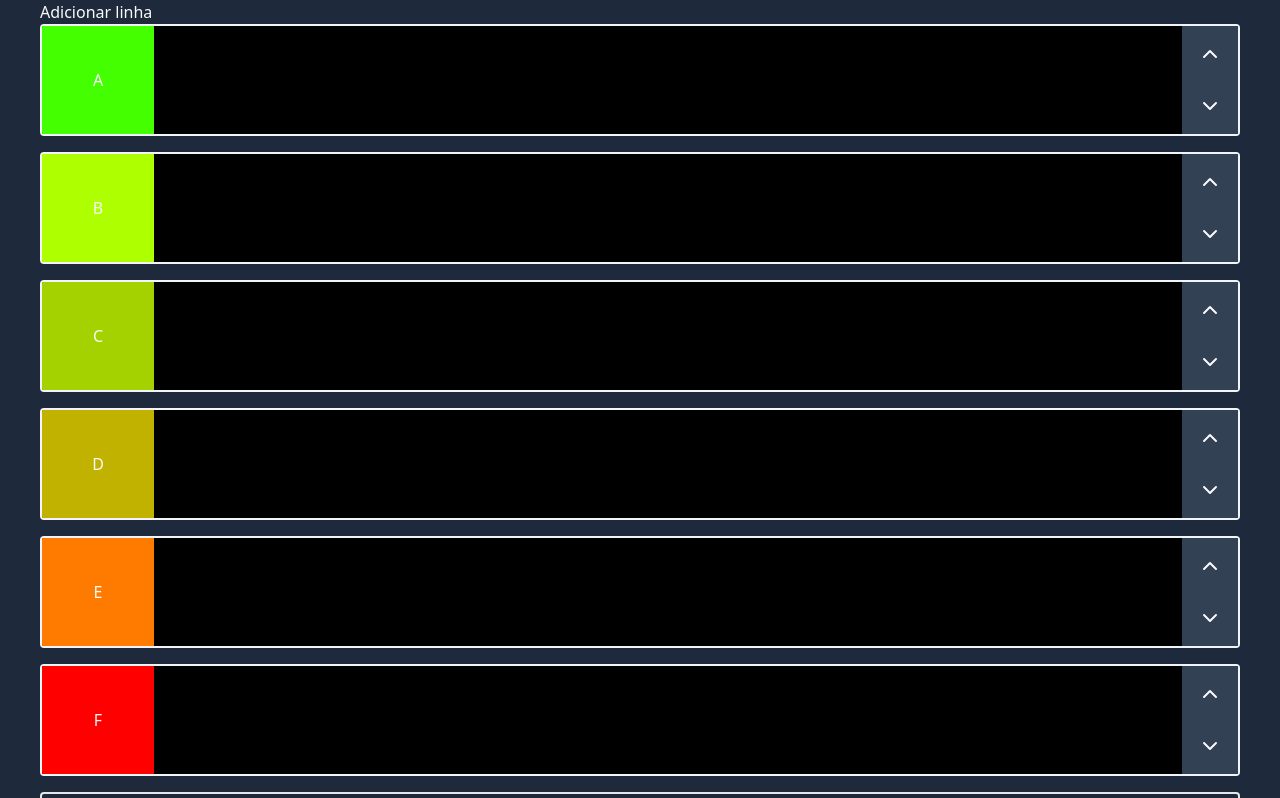
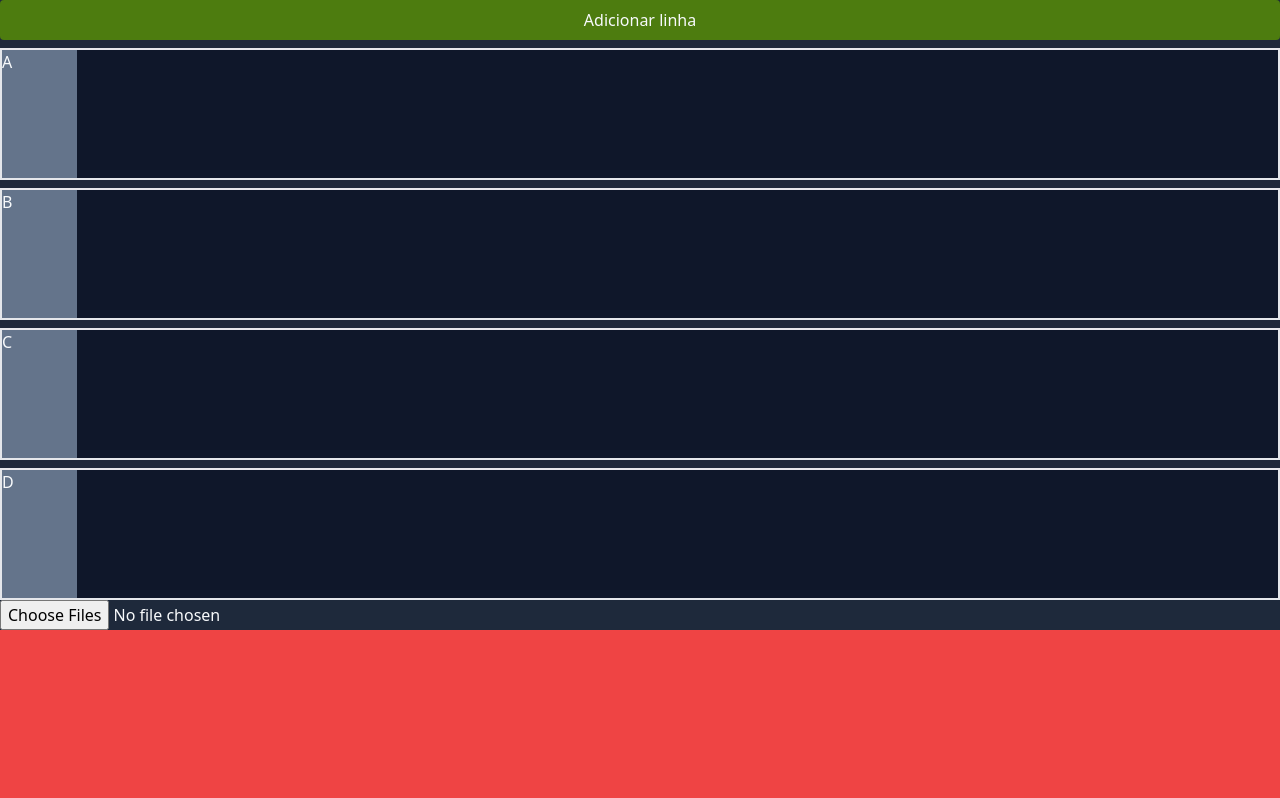
Before and after one commit to Jordaobm/tierlist, a React (Vite) app: page / in a window 1280 px wide. Shown: the top 798 px of the page. Built offline with nearby package versions, Linux system fonts and the light colour scheme.

Commit message:
Adaptando para touch

```diff
--- a/src/App.tsx
+++ b/src/App.tsx
@@ -1,91 +1,55 @@
-import { ChevronDown, ChevronUp, XCircle } from "lucide-react";
 import { useState } from "react";
-import { v4 as uuidv4 } from "uuid";
+import { v4 } from "uuid";
 import { DEFAULT_ROWS } from "./config/constantes";
+import { Image } from "./components/Image";
 
 export interface IFile {
   id?: string;
-  file?: File;
+  file: File;
   urlToShow?: string;
   used?: boolean;
 }
-
 export interface IRow {
   id: string;
   name: string;
-  color: string;
+  order: number;
   files: IFile[];
-  order: number;
 }
 
 export const App = () => {
   const [rows, setRows] = useState<IRow[]>(DEFAULT_ROWS);
   const [files, setFiles] = useState<IFile[]>([]);
 
-  const handleAddRow = () => {
+  const addRow = () => {
     setRows((prev) => {
-      const lastRowOrder = prev?.reduce((acc, row) => {
-        if (row?.order > acc?.order) {
-          return (acc = row);
+      const lastRow = prev?.reduce(
+        (acc, item) => {
+          if (item?.order > acc?.order) {
+            return (acc = item);
           }
 
           return acc;
-      }, rows[0]);
+        },
+        {
+          id: "0",
+          name: "0",
+          order: 0,
+        } as IRow
+      );
 
       return [
         ...prev,
         {
-          order: lastRowOrder?.order + 1,
-          id: uuidv4(),
-          name: "Novo item",
-          color: "#d19900",
+          id: v4(),
+          name: "Item",
+          order: lastRow?.order + 1,
           files: [],
         },
       ];
     });
   };
 
-  const handleChangeColor = (row: IRow, color: string) => {
-    setRows((prev) =>
-      prev?.map((e) => (e?.id === row?.id ? { ...e, color } : e))
-    );
-  };
-
-  const handleChangeName = (row: IRow, name: string) => {
-    setRows((prev) =>
-      prev?.map((e) => (e?.id === row?.id ? { ...e, name } : e))
-    );
-  };
-
-  const handleChangeOrder = (row: IRow, to: "UP" | "DOWN") => {
-    const newRows = rows?.map((e) => {
-      if (to === "UP") {
-        if (e?.order === row?.order - 1) {
-          return { ...e, order: e?.order + 1 };
-        }
-
-        if (e?.id === row?.id) {
-          return { ...e, order: e?.order - 1 };
-        }
-      }
-
-      if (to === "DOWN") {
-        if (e?.order === row?.order + 1) {
-          return { ...e, order: e?.order - 1 };
-        }
-
-        if (e?.id === row?.id) {
-          return { ...e, order: e?.order + 1 };
-        }
-      }
-
-      return e;
-    });
-
-    setRows(newRows);
-  };
-
-  const handleSelectFiles = (e: any) => {
+  const addFiles = (e: React.ChangeEvent<HTMLInputElement>) => {
     const receivedFiles = e?.target?.files;
 
     if (!receivedFiles || !receivedFiles?.length) return;
@@ -95,7 +59,7 @@ export const App = () => {
     for (let i = 0; i <= receivedFiles?.length; i++) {
       const file = receivedFiles?.item(i);
       if (file) {
-        fs?.push({ file, urlToShow: URL.createObjectURL(file), id: uuidv4() });
+        fs?.push({ file, urlToShow: URL.createObjectURL(file), id: v4() });
       }
     }
 
@@ -104,225 +68,47 @@ export const App = () => {
     e.target.value = "";
   };
 
-  const handleMoveFile = (e: React.DragEvent<HTMLDivElement>, row: IRow) => {
-    e.preventDefault();
-    e.stopPropagation();
+  return (
+    <div className="w-full flex flex-col h-[100vh]">
+      <div
+        id="content"
+        className="w-full flex flex-col h-[75vh] gap-2 overflow-y-auto"
+      >
+        <button onClick={addRow} className="bg-lime-700 p-2 rounded">
+          Adicionar linha
+        </button>
 
-    const data = JSON.parse(e.dataTransfer.getData("application/json") || "");
-    const fileId = data?.fileId;
-    const oldRowId = data?.oldRowId;
-    const file = files?.find((e) => e?.id === fileId);
-    if (!file || !fileId) return;
-
-    setRows((prev) =>
-      prev?.map((prevRow) => {
-        if (oldRowId === row?.id) return prevRow;
-
-        if (prevRow?.id === oldRowId) {
-          return {
-            ...prevRow,
-            files: prevRow?.files?.filter((e) => e?.id !== fileId),
-          };
-        }
-
-        if (prevRow?.id === row?.id) {
-          if (prevRow?.files?.find((e) => e?.id === file?.id)) {
-            return { ...prevRow, files: prevRow?.files };
-          }
-
-          return { ...prevRow, files: [...prevRow?.files, file] };
-        }
-
-        return prevRow;
-      })
-    );
-
-    setFiles((prev) =>
-      prev?.map((prevFile) =>
-        prevFile?.id === fileId ? { ...prevFile, used: true } : prevFile
-      )
-    );
-  };
-
-  const handleRemoveFile = (e: React.DragEvent<HTMLDivElement>) => {
-    e.preventDefault();
-    e.stopPropagation();
-
-    const data = JSON.parse(e.dataTransfer.getData("application/json") || "");
-    const fileId = data?.fileId;
-    const file = files?.find((e) => e?.id === fileId);
-    if (!file || !fileId) return;
-
-    setRows((prev) =>
-      prev?.map((prevRow) => {
-        return {
-          ...prevRow,
-          files: prevRow?.files?.filter((e) => e?.id !== fileId),
-        };
-      })
-    );
-
-    setFiles((prev) =>
-      prev?.map((prevFile) =>
-        prevFile?.id === fileId ? { ...prevFile, used: false } : prevFile
-      )
-    );
-  };
-
-  const preventDefault = (e: any) => {
-    e.preventDefault();
-    e.stopPropagation();
-  };
-
-  const onRemoveImage = (
-    event: React.MouseEvent<HTMLButtonElement>,
-    fileId: string
-  ) => {
-    event.preventDefault();
-    setFiles((prev) => prev?.filter((e) => e?.id !== fileId));
-  };
-
-  return (
-    <div className="w-full max-w-[1200px] mx-auto">
-      <button onClick={handleAddRow}>Adicionar linha</button>
-
-      <div className="flex flex-col gap-4">
-        {rows
-          ?.sort((a, b) => (a?.order > b?.order ? 1 : -1))
-          ?.map((row, index) => (
-            <div
-              key={index}
-              className="w-full min-h-28 border-slate-100 border-2 rounded cursor-pointer flex"
-            >
-              <label
-                htmlFor={`color-${row?.id}`}
-                style={{ background: row?.color }}
-                className="w-28 flex flex-col justify-center align-middle cursor-pointer"
-              >
-                <input
-                  className="opacity-0 border-none h-0"
-                  id={`color-${row?.id}`}
-                  type="color"
-                  value={row?.color}
-                  onChange={(event) =>
-                    handleChangeColor(row, event?.target?.value)
-                  }
-                />
-
-                <input
-                  type="text"
-                  className="bg-transparent outline-none text-center"
-                  value={row?.name}
-                  onChange={(event) =>
-                    handleChangeName(row, event?.target?.value)
-                  }
-                />
-              </label>
-
-              <div
-                className="w-full bg-black flex gap-2 flex-wrap "
-                onDrop={(e) => handleMoveFile(e, row)}
-                onDragOver={preventDefault}
-                onDragEnter={preventDefault}
-                onDragLeave={preventDefault}
-              >
+        {rows?.map((row) => (
+          <div key={row?.id} id={row?.id} className="border-2  flex row">
+            <div className="bg-slate-500 h-[100%] w-20">{row?.name}</div>
+            <div className="bg-slate-900 w-[100%] min-h-32 flex flex-wrap">
               {row?.files?.map((file) => (
                 <img
-                    className="w-40 object-contain"
-                    title={file?.file?.name}
-                    key={file?.id}
+                  id={`file-${file?.id}`}
+                  className="w-40 min-w-40 h-32 max-h-32"
                   src={file?.urlToShow}
-                    draggable
-                    onDragStart={(e: any) => {
-                      e.dataTransfer.setData(
-                        "application/json",
-                        JSON.stringify({ fileId: file?.id, oldRowId: row?.id })
-                      );
-                    }}
                 />
               ))}
-              </div>
-              <div className="bg-slate-700 flex flex-col justify-between p-4">
-                <button
-                  disabled={index === 0}
-                  onClick={() => handleChangeOrder(row, "UP")}
-                  className={
-                    index === 0 ? `cursor-not-allowed` : `cursor-pointer`
-                  }
-                >
-                  <ChevronUp />
-                </button>
-                <button
-                  disabled={rows?.length === index + 1}
-                  onClick={() => handleChangeOrder(row, "DOWN")}
-                  className={
-                    rows?.length === index + 1
-                      ? `cursor-not-allowed`
-                      : `cursor-pointer`
-                  }
-                >
-                  <ChevronDown />
-                </button>
             </div>
           </div>
         ))}
       </div>
 
-      <div
-        className="mt-4"
-        onDrop={(e) => handleRemoveFile(e)}
-        onDragOver={preventDefault}
-        onDragEnter={preventDefault}
-        onDragLeave={preventDefault}
-      >
-        <label
-          htmlFor="addImages"
-          className="flex gap-2 flex-wrap border-2 rounded min-h-36"
-        >
-          {!files?.length && (
-            <div className="flex flex-1 text-center cursor-pointer">
-              Adicione os arquivos
-            </div>
-          )}
+      <div id="images" className="w-full flex flex-col h-[25vh]">
+        <input type="file" multiple onChange={addFiles}></input>
 
+        <div className="w-full flex overflow-x-auto bg-red-500 h-[100%]">
           {files
             ?.filter((e) => !e?.used)
             ?.map((file) => (
-              <div
+              <Image
                 key={file?.id}
-                className="w-40 object-contain cursor-pointer relative"
-              >
-                <img
-                  className="w-full object-contain cursor-pointer "
-                  title={file?.file?.name}
-                  src={file?.urlToShow}
-                  draggable
-                  onDragStart={(e: any) => {
-                    e.dataTransfer.setData(
-                      "application/json",
-                      JSON.stringify({ fileId: file?.id })
-                    );
-                  }}
-                  id={file?.id}
+                file={file}
+                setFiles={setFiles}
+                setRows={setRows}
               />
-
-                <button
-                  className="absolute top-1 right-1 "
-                  onClick={(e) => onRemoveImage(e, String(file?.id))}
-                >
-                  <XCircle />
-                </button>
+            ))}
         </div>
-            ))}
-        </label>
-
-        <input
-          id="addImages"
-          className="opacity-0"
-          type="file"
-          multiple
-          onChange={handleSelectFiles}
-        ></input>
       </div>
     </div>
   );
--- /dev/null
+++ b/src/components/Image/index.tsx
@@ -0,0 +1,85 @@
+import { IFile, IRow } from "../../App";
+
+export interface ImageProps {
+  file: IFile;
+  setRows: React.Dispatch<React.SetStateAction<IRow[]>>;
+  setFiles: React.Dispatch<React.SetStateAction<IFile[]>>;
+}
+
+export const Image = ({ file, setFiles, setRows }: ImageProps) => {
+  return (
+    <div
+      key={file?.id}
+      id={file?.id}
+      className="border-2 min-h-20 flex h-32 max-h-32"
+      onTouchStart={(e: any) => {
+        const { pageX, pageY } = e?.touches[0];
+        const { clientWidth, clientHeight } = e?.target;
+
+        let newItem = document.createElement("img");
+        newItem.id = `fake-${file?.id}`;
+        newItem.src = file?.urlToShow || "";
+        newItem.className = "w-40 min-w-40";
+        newItem.style.position = "absolute";
+        newItem.style.left = `${pageX - clientWidth / 2}px`;
+        newItem.style.top = `${pageY - clientHeight / 2}px`;
+
+        document.body.append(newItem);
+      }}
+      onTouchMove={(e: any) => {
+        const { pageX, pageY } = e?.touches[0];
+        const { clientWidth, clientHeight } = e?.target;
+
+        let element = document?.getElementById(`fake-${file?.id}`);
+        if (!element) return;
+        element.style.left = `${pageX - clientWidth / 2}px`;
+        element.style.top = `${pageY - clientHeight / 2}px`;
+      }}
+      onTouchEnd={(e: any) => {
+        const { pageX, pageY } = e?.changedTouches[0];
+
+        const rowId = document
+          .elementsFromPoint(pageX, pageY)
+          ?.find((e) => e?.className?.includes("row"))?.id;
+
+        let element = document?.getElementById(`fake-${file?.id}`);
+        if (!element) return;
+
+        const fileId = e?.target?.id?.split("file-")[1];
+
+        console.log({ fileId, rowId });
+
+        let used = false;
+
+        setRows((prev) =>
+          prev?.map((row) => {
+            if (row?.id === rowId) {
+              if (!row?.files?.find((e) => e?.id === fileId)) {
+                used = true;
+                return { ...row, files: [...row?.files, file] };
+              }
+              return row;
+            } else {
+              return {
+                ...row,
+                files: row?.files?.filter((e) => e?.id !== fileId),
+              };
+            }
+          })
+        );
+
+        setFiles((prev) =>
+          prev?.map((file) => (file?.id === fileId ? { ...file, used } : file))
+        );
+
+        element?.remove();
+      }}
+    >
+      <img
+        id={`file-${file?.id}`}
+        className="w-40 min-w-40"
+        src={file?.urlToShow}
+      />
+    </div>
+  );
+};
--- a/src/config/constantes.ts
+++ b/src/config/constantes.ts
@@ -1,46 +1,62 @@
-import { IRow } from "../App";
-
-export const DEFAULT_ROWS: IRow[] = [
+export const DEFAULT_ROWS = [
   {
+    id: "aadf863d-bad6-4c57-91ff-a09b2c989e20",
+    name: "A",
     order: 1,
-    id: "b7df8eb4-8cb7-4e97-a7aa-e0dae5ccb66c",
-    name: "A",
-    color: "#44ff00",
     files: [],
   },
   {
+    id: "c39da217-3d4b-4577-8461-0744a2375960",
+    name: "B",
     order: 2,
-    id: "dc323de7-732b-4250-b6bd-eb8794fbf462",
-    name: "B",
-    color: "#aeff00",
     files: [],
   },
   {
+    id: "c045644f-e54b-44f0-a120-f71a1e561f78",
+    name: "C",
     order: 3,
-    id: "d874d7de-de2c-4ac8-baf4-442e849f2125",
-    name: "C",
-    color: "#a4d100",
     files: [],
   },
   {
+    id: "ef1571b8-67ca-45f5-940d-f433ed8743de",
+    name: "D",
     order: 4,
-    id: "2c4d79cc-f242-4684-bf81-3dcc1bb27d82",
-    name: "D",
-    color: "#c2b200",
     files: [],
   },
   {
+    id: "d2082a63-32d1-4c3f-8996-24334322a5f3",
+    name: "E",
     order: 5,
-    id: "cb003ed9-739f-47d7-82a8-9bc0c35e6237",
-    name: "E",
-    color: "#ff7b00",
     files: [],
   },
   {
+    id: "ebf56019-30a7-4987-b469-58aef00fdf39",
+    name: "F",
     order: 6,
-    id: "1",
-    name: "F",
-    color: "#ff0000",
+    files: [],
+  },
+  {
+    id: "70335970-952b-45fc-b3fd-e9217a3e7c6a",
+    name: "G",
+    order: 7,
+    files: [],
+  },
+  {
+    id: "d676a012-39d7-4d00-b576-6f2da3098ecb",
+    name: "H",
+    order: 8,
+    files: [],
+  },
+  {
+    id: "bf70b9d3-d352-4ab8-9966-2d294bd29210",
+    name: "I",
+    order: 9,
+    files: [],
+  },
+  {
+    id: "ce773166-21b4-4361-98fa-f4b2a8e14b53",
+    name: "J",
+    order: 10,
     files: [],
   },
 ];
```
Lines whose indentation alone changed are shown as unchanged.
